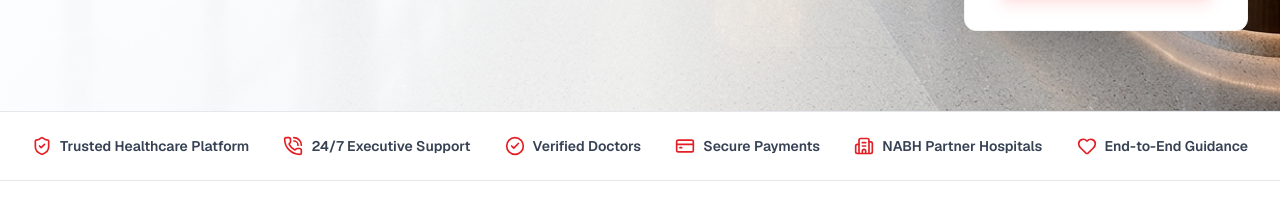
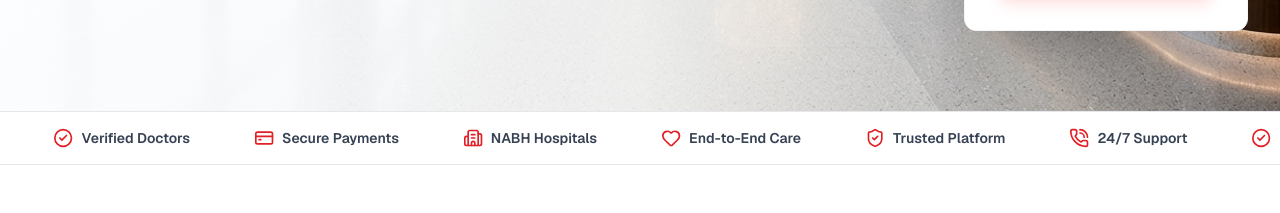
Before and after one commit to Zebrold/consult-your-doctor, a Next.js app: page / in a window 1280 px wide. Shown: the part 817-1030 px from the top of the page. Built offline with nearby package versions, Linux system fonts and the light colour scheme; no server answers; the database is empty.

Commit message:
Chore: minor home page UI changes

```diff
--- a/app/globals.css
+++ b/app/globals.css
@@ -32,3 +32,19 @@ input, textarea, select {
 input::placeholder, textarea::placeholder {
   color: #9ca3af !important;
 }
+
+@keyframes marquee {
+  0% {
+    transform: translateX(0%);
+  }
+  100% {
+    transform: translateX(-50%);
+  }
+}
+
+.animate-marquee {
+  animation: marquee 20s linear infinite;
+}
+.animate-marquee:hover {
+  animation-play-state: paused;
+}
--- a/app/page.tsx
+++ b/app/page.tsx
@@ -121,15 +121,19 @@ export default async function Home() {
         </div>
       </section>
 
-      {/* Trust Strip */}
-      <section className="bg-white border-b border-gray-200 py-6">
-        <div className="max-w-[1440px] mx-auto px-4 md:px-8 flex flex-wrap justify-between gap-6 text-sm font-semibold text-gray-700">
-          <div className="flex items-center gap-2"><ShieldCheck className="w-5 h-5 text-[#E31E24]" /> Trusted Healthcare Platform</div>
-          <div className="flex items-center gap-2"><PhoneCall className="w-5 h-5 text-[#E31E24]" /> 24/7 Executive Support</div>
-          <div className="flex items-center gap-2"><CheckCircle2 className="w-5 h-5 text-[#E31E24]" /> Verified Doctors</div>
-          <div className="flex items-center gap-2"><CreditCard className="w-5 h-5 text-[#E31E24]" /> Secure Payments</div>
-          <div className="flex items-center gap-2"><Building2 className="w-5 h-5 text-[#E31E24]" /> NABH Partner Hospitals</div>
-          <div className="flex items-center gap-2"><Heart className="w-5 h-5 text-[#E31E24]" /> End-to-End Guidance</div>
+      {/* Trust Strip (Marquee) */}
+      <section className="bg-white border-b border-gray-200 py-4 overflow-hidden">
+        <div className="flex w-max animate-marquee gap-8 md:gap-16 items-center text-sm font-semibold text-gray-700">
+          {[1, 2].map((set) => (
+            <div key={set} className="flex gap-8 md:gap-16 items-center shrink-0">
+              <div className="flex items-center gap-2 shrink-0"><ShieldCheck className="w-5 h-5 text-[#E31E24]" /> <span>Trusted Platform</span></div>
+              <div className="flex items-center gap-2 shrink-0"><PhoneCall className="w-5 h-5 text-[#E31E24]" /> <span>24/7 Support</span></div>
+              <div className="flex items-center gap-2 shrink-0"><CheckCircle2 className="w-5 h-5 text-[#E31E24]" /> <span>Verified Doctors</span></div>
+              <div className="flex items-center gap-2 shrink-0"><CreditCard className="w-5 h-5 text-[#E31E24]" /> <span>Secure Payments</span></div>
+              <div className="flex items-center gap-2 shrink-0"><Building2 className="w-5 h-5 text-[#E31E24]" /> <span>NABH Hospitals</span></div>
+              <div className="flex items-center gap-2 shrink-0"><Heart className="w-5 h-5 text-[#E31E24]" /> <span>End-to-End Care</span></div>
+            </div>
+          ))}
         </div>
       </section>
 
```
